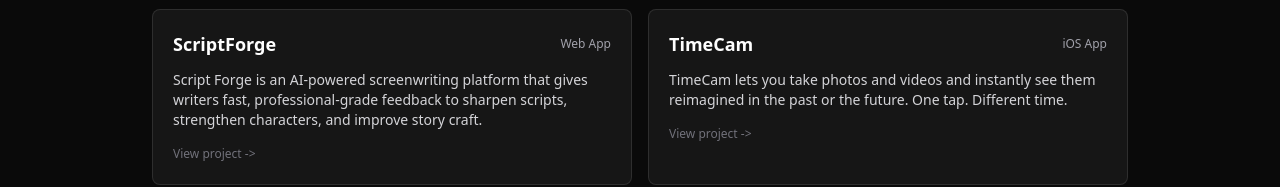
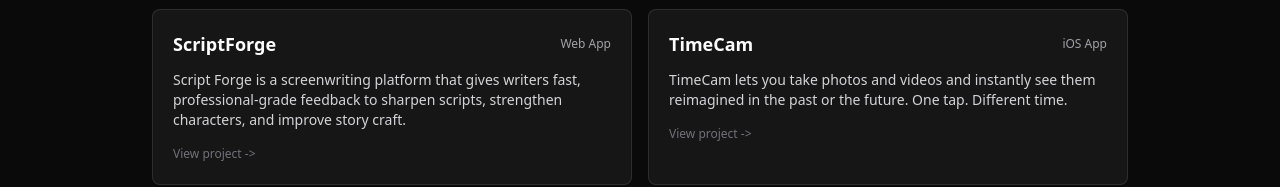
Before and after one commit to BrenC11/Insane-Rabbit-Website, a Next.js app: page / in a window 1280 px wide. Shown: the part 389-576 px from the top of the page. Built offline with nearby package versions, Linux system fonts and the light colour scheme; no server answers.

Commit message:
Update project naming and copy

```diff
--- a/data/projects.ts
+++ b/data/projects.ts
@@ -14,7 +14,7 @@
     slug: "scriptforge",
     name: "ScriptForge",
     shortDescription:
-      "Script Forge is an AI-powered screenwriting platform that gives writers fast, professional-grade feedback to sharpen scripts, strengthen characters, and improve story craft.",
+      "Script Forge is a screenwriting platform that gives writers fast, professional-grade feedback to sharpen scripts, strengthen characters, and improve story craft.",
     description:
       "Script Forge is a comprehensive AI-driven screenwriting toolkit built for writers who want clear, actionable feedback-without the guesswork. It analyses screenplays at a professional level, breaking down story structure, character agency, dialogue, pacing, and theme to highlight both strengths and weaknesses. Writers can access everything from quick coverage reports to deep, multi-page evaluations packed with practical improvement notes. Script Forge also offers specialist tools like character agency analysis, first-10-page deep dives, and visual Poster Labs that turn scripts and ideas into striking pitch-ready artwork. Designed to support consistent growth, Script Forge rewards regular writing, helps writers track progress, and provides insights that feel closer to a seasoned script reader than a generic AI. Whether you're polishing a short, developing a feature, or preparing a script for producers, Script Forge is built to help you level up faster-and with confidence.",
     platform: "Web App",
```
